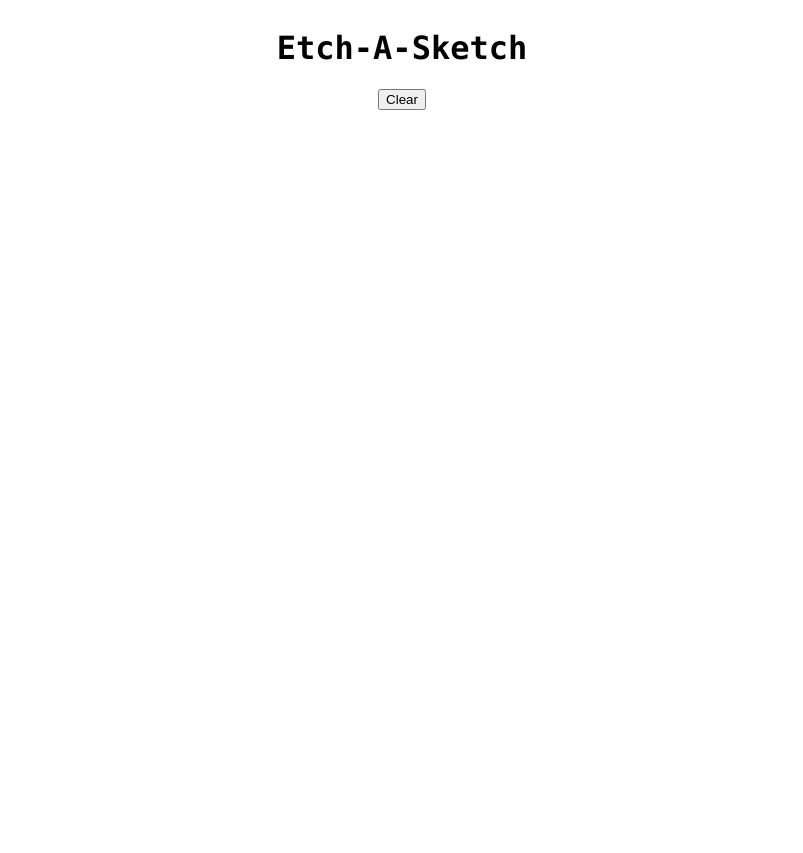
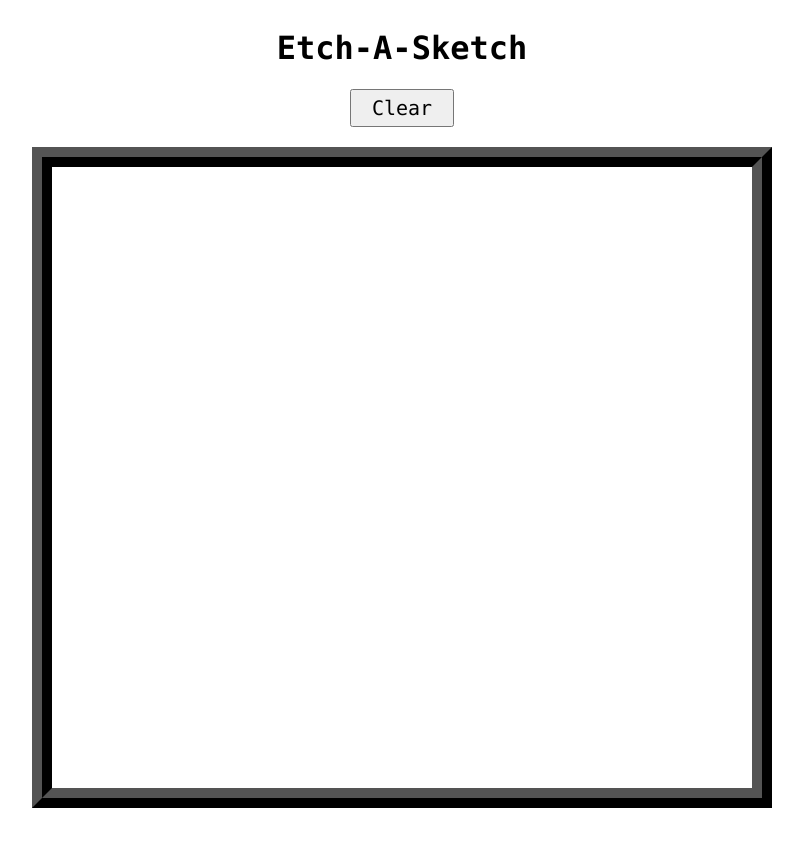
Before and after one commit to apoorwaG/etch-a-sketch, a plain HTML site: page index.html in a window 1280 px wide. Shown: the whole page, without its empty margins (238-1041 px from the left). After the commit the page ends 816 px from the top, so only its background shows below. Drawn offline with Linux system fonts and the light colour scheme.

Commit message:
added finishing touches

```diff
--- a/js-file.js
+++ b/js-file.js
@@ -1,15 +1,8 @@
 const gridContainer = document.querySelector(".gridContainer");
 const gridLength = 700;
-// gridContainer.style.width = `${gridLength}px`;
-// gridContainer.style.length = `${gridLength}px`;
-// gridContainer.setAttribute('style', `width: ${gridLength}px; height: ${gridLength}px`);
+gridContainer.style.width = `${gridLength}px`;
+gridContainer.style.height = `${gridLength}px`;
 
-
-function setBoxHandW(box, numBoxesPerSide){
-    let length = gridLength / numBoxesPerSide;
-    box.style.height = `${length}px`;
-    box.style.width = `${length}px`;
-}
 
 function getRandomRGB() {
     let r = Math.floor(Math.random() * 256);
@@ -84,52 +77,24 @@ function visitBox(event) {
 function populateGrid(gridContainer, numBoxesPerSide){
     const numBoxesTotal = numBoxesPerSide**2;
 
-    // for(let i = 0; i < numBoxesTotal; i++){
-    //     const box = document.createElement('div');
-    //     box.classList.add('box');
-    //     box.setAttribute('style', `flex: 0 0 auto; height: ${700/numBoxesPerSide}px; width: ${700/numBoxesPerSide}px`);
-    //     box.addEventListener('mouseover', visitBox);
-    //     gridContainer.appendChild(box);
-    //     console.log(1);
-    // }
-
-    for(let row = 0; row < numBoxesPerSide; row++){
-        const rowContainer = document.createElement('div');
-        rowContainer.classList.add('rowDiv');
-        rowContainer.setAttribute('style', `display: flex;`);
-        for(let column = 0; column < numBoxesPerSide; column++){
-            const box = document.createElement('div');
-            box.classList.add('box');
-            box.setAttribute('style', `flex: 1 1 auto; height: ${700/numBoxesPerSide}px; width: ${700/numBoxesPerSide}px`);
-            box.addEventListener('mouseover', visitBox);
-            rowContainer.appendChild(box);
-            console.log(1);
-        }
-
-        gridContainer.appendChild(rowContainer);
+    for(let i = 0; i < numBoxesTotal; i++){
+        const box = document.createElement('div');
+        box.classList.add('box');
+        box.setAttribute('style', `flex: 0 0 ${100/numBoxesPerSide}%;`);
+        box.addEventListener('mouseover', visitBox);
+        gridContainer.appendChild(box);
     }
-
 }
 
 function resetGrid(event) {
-    let numBoxesPerSide = prompt("Enter number of squares you want per side (between 1 and 100). \nDefault: 16", "16");
+    let numBoxesPerSide = prompt("Enter the number of squares you want per side (between 1 and 64). \nDefault: 16", "16");
     if (numBoxesPerSide === null) return;
 
-    // first remove the boxes in each row
-    const rowContainers = document.querySelectorAll('.rowDiv');
-    rowContainers.forEach(row => {
-        const boxes = row.childNodes;
-        boxes.forEach(box => {
-            row.removeChild(box);
-        });
-    });
-
-
-    // now remove the rows one by one
+    // first remove all boxes
     const container = document.querySelector('.gridContainer');
-    const rows = document.querySelectorAll('.rowDiv');
-    rows.forEach(row => {
-        container.removeChild(row)
+    const boxes = document.querySelectorAll('.box');
+    boxes.forEach(box => {
+        container.removeChild(box);
     });
 
     numBoxesPerSide = +numBoxesPerSide;
--- a/style.css
+++ b/style.css
@@ -3,16 +3,18 @@ body {
     flex-direction: column;
     align-items: center;
     font-family: 'Lucida Console', 'Monospace', 'sans-serif';
+    height: 100vh;
 }
 
 .gridContainer {
     display: flex;
-    flex-direction: column;
-    width: 700px;
-    height: 700px;
-    padding: 20px;
+    border: 20px ridge black;
+    flex-wrap: wrap;
 }
 
 button.clear {
     margin-bottom: 20px;
+    padding: 5px 20px;
+    font-family: 'Lucida Console', 'Monospace', 'sans-serif';
+    font-size: 20px;
 }
```
